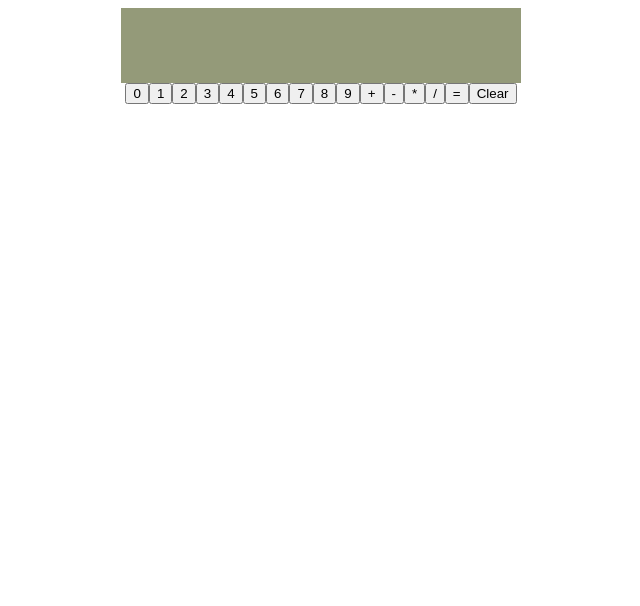
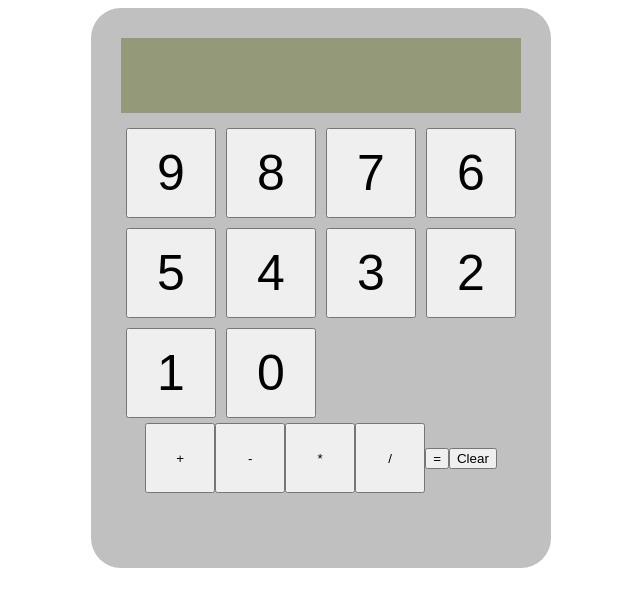
Before and after one commit to jkk290/calculator, a plain HTML site: page index.html in a window 1280 px wide. Shown: the whole page, without its empty margins (319-959 px from the left). Drawn offline with Linux system fonts and the light colour scheme.

Commit message:
Make updates to calculator styling

```diff
--- a/index.html
+++ b/index.html
@@ -11,9 +11,8 @@
         <div id="display">
 
         </div>
-        <div id="buttons">
-
-        </div>
+        <div id="buttons"></div>
+        <div id="operatorButtons"></div>
     </div>
 
     <script src="scripts.js"></script>
--- a/scripts.js
+++ b/scripts.js
@@ -28,17 +28,23 @@ function updateNum(i) {
   }
 };
 
-for (let i = 0; i <= 9; i++) {
+for (let i = 9; i >= 0; i--) {
   const numButton = document.createElement('button');
   numButton.textContent = i;
   numButton.addEventListener('click', (event) => {
     updateNum(i);
     updateDisplay(numA, numB);
   });
+  numButton.style.width = '90px';
+  numButton.style.height = '90px';
+  numButton.style.fontSize = '50px';
+  numButton.style.margin = '5px';
   buttons.append(numButton);
 }
 
 const operators = ['+', '-', '*', '/'];
+const operatorButtons = document.querySelector('#operatorButtons');
+
 operators.forEach((symbol) => {
   const operatorButton = document.createElement('button');
   operatorButton.textContent = symbol;
@@ -47,7 +53,9 @@ operators.forEach((symbol) => {
     displayScreen.textContent = numA + ' ' + operator + ' ' + numB;
     console.log(operator);
   });
-  buttons.append(operatorButton);
+  operatorButton.style.width = '70px';
+  operatorButton.style.height = '70px';
+  operatorButtons.append(operatorButton);
 });
 
 const equalButton = document.createElement('button');
@@ -70,7 +78,7 @@ equalButton.addEventListener('click', (event) => {
     calculate(parseInt(numA), parseInt(numB), operator);
   };
 })
-buttons.append(equalButton);
+operatorButtons.append(equalButton);
 
 // Create calculator display
 const display = document.querySelector('#display');
@@ -99,7 +107,7 @@ function clearDisplay() {
 
 clearButton.addEventListener('click', clearDisplay);
 
-buttons.append(clearButton);
+operatorButtons.append(clearButton);
 
 
 
--- a/styles.css
+++ b/styles.css
@@ -7,6 +7,9 @@ body {
   display: flex;
   flex-direction: column;
   align-items:center;
+  background-color: silver;
+  border-radius: 30px;
+  padding: 30px;
   height: 500px;
   width: 400px;
 }
@@ -17,6 +20,7 @@ body {
   height: 75px;
   font-size: x-large;
   text-align: right;
+  margin-bottom: 10px;
 }
 
 #buttons {
```
